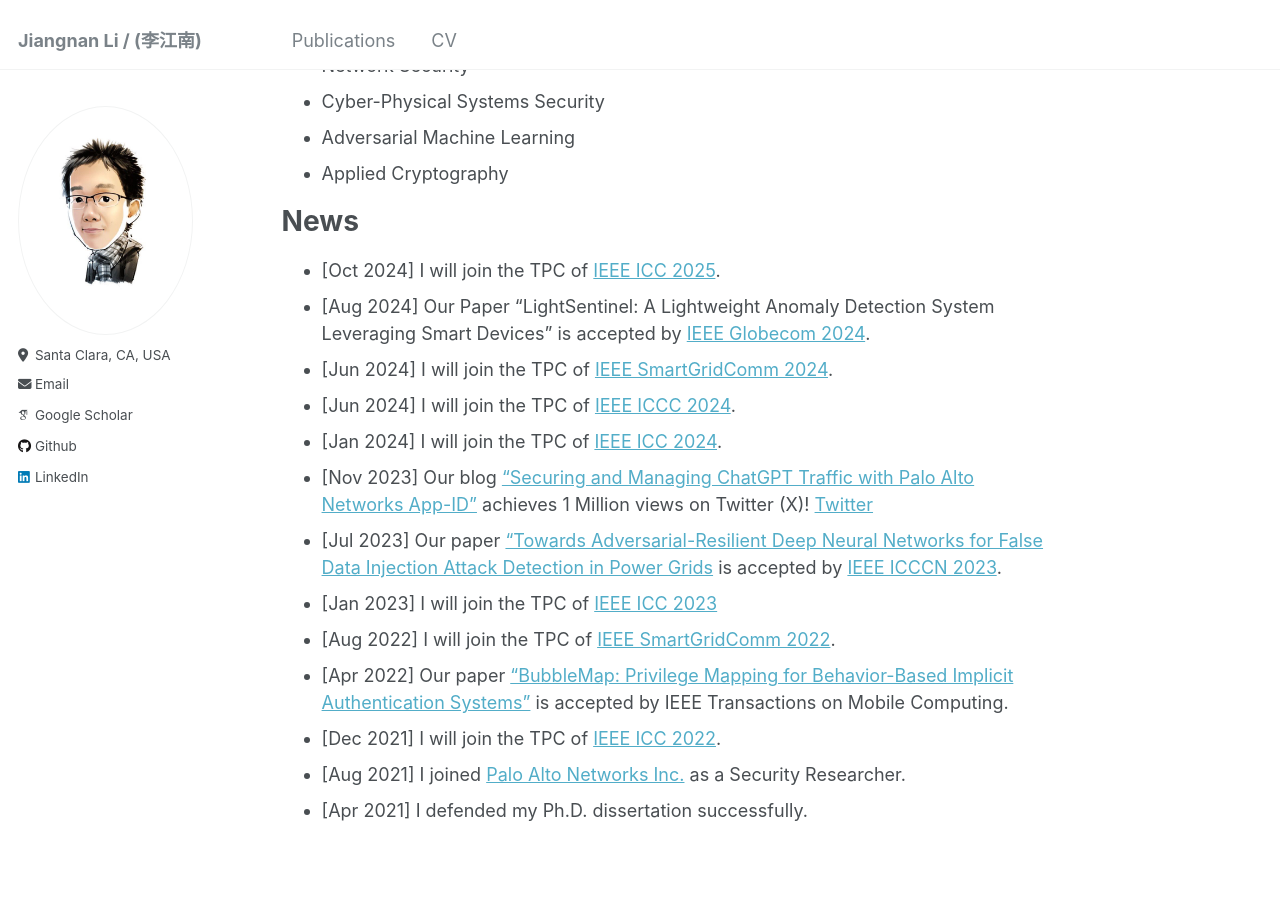
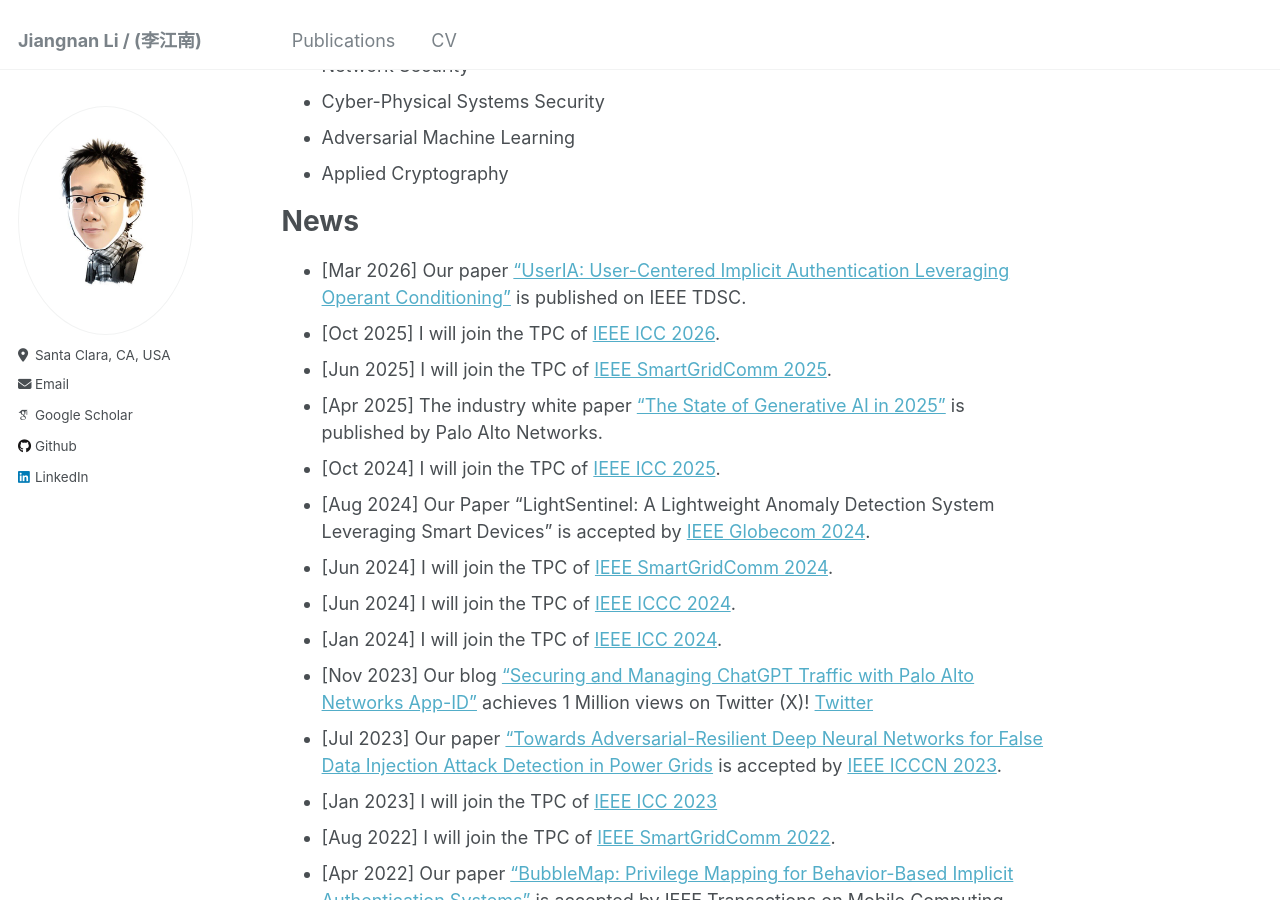
Before and after one commit to jiangnan3/jiangnan3.github.io, a Jekyll site: the page built from _pages/about.md, in a window 1280 px wide and 900 px high, scrolled down 333 px. Built offline with Jekyll 4.4.1, drawn with Linux system fonts in a browser that asks for light colours; some web fonts are replaced; a script that is not in the unit is left out.

```diff
--- a/_pages/about.md
+++ b/_pages/about.md
@@ -19,6 +19,10 @@ Research Interests
 
 News
 ======
+- [Mar 2026] Our paper ["UserIA: User-Centered Implicit Authentication Leveraging Operant Conditioning"](https://ieeexplore.ieee.org/abstract/document/11455238) is published on IEEE TDSC.
+- [Oct 2025] I will join the TPC of [IEEE ICC 2026](https://icc2026.ieee-icc.org/).
+- [Jun 2025] I will join the TPC of [IEEE SmartGridComm 2025](https://sgc2025.ieee-smartgridcomm.org/).
+- [Apr 2025] The industry white paper ["The State of Generative AI in 2025"](https://www.paloaltonetworks.com/resources/research/state-of-genai-2025) is published by Palo Alto Networks.
 - [Oct 2024] I will join the TPC of [IEEE ICC 2025](https://icc2025.ieee-icc.org/).
 - [Aug 2024] Our Paper "LightSentinel: A Lightweight Anomaly Detection System Leveraging Smart Devices" is accepted by [IEEE Globecom 2024](https://globecom2024.ieee-globecom.org/).
 - [Jun 2024] I will join the TPC of [IEEE SmartGridComm 2024](https://sgc2024.ieee-smartgridcomm.org/).
```
Also changed, not shown: _pages/publications.md (+15 -0 lines).
